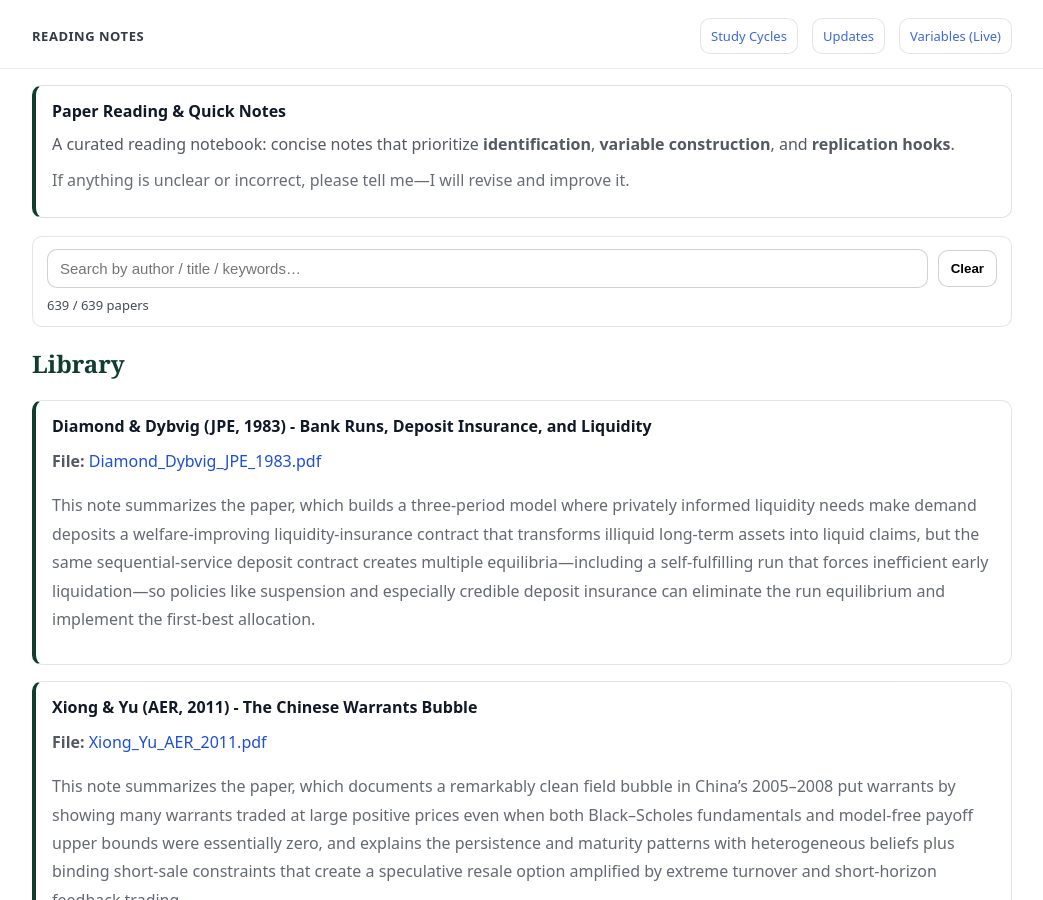
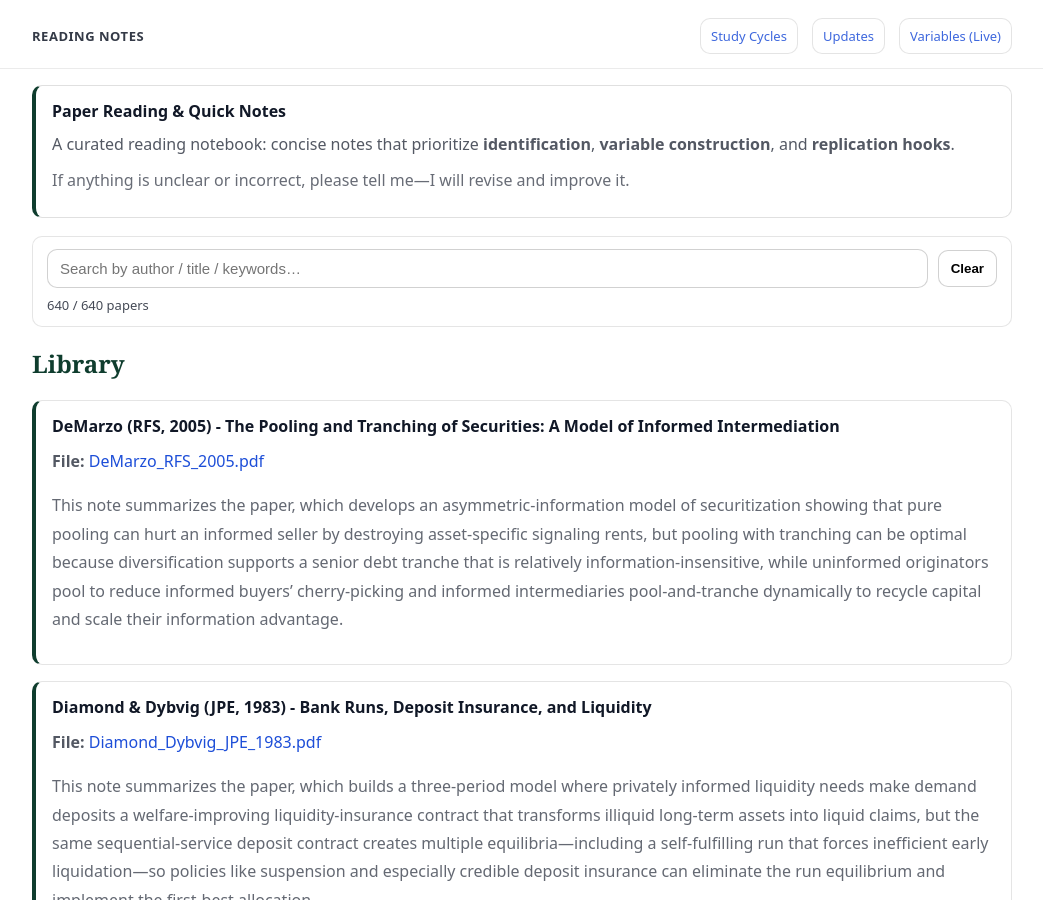
Before and after one commit to yaxinzn/study-archive, a Jekyll site: the page built from reading/index.md, in a window 1280 px wide and 900 px high. Shown: the whole window, without its empty margins (118-1161 px from the left). Built offline with Jekyll 4.4.1, drawn with Linux system fonts in a browser that asks for light colours.

Commit message:
Reading: add/update DeMarzo_RFS_2005.pdf

```diff
--- a/_data/reading.yml
+++ b/_data/reading.yml
@@ -1,3 +1,7 @@
+- title: "DeMarzo (RFS, 2005) - The Pooling and Tranching of Securities: A Model of Informed Intermediation"
+  file: "DeMarzo_RFS_2005.pdf"
+  desc: "This note summarizes the paper, which develops an asymmetric-information model of securitization showing that pure pooling can hurt an informed seller by destroying asset-specific signaling rents, but pooling with tranching can be optimal because diversification supports a senior debt tranche that is relatively information-insensitive, while uninformed originators pool to reduce informed buyers’ cherry-picking and informed intermediaries pool-and-tranche dynamically to recycle capital and scale their information advantage."
+
 - title: "Diamond & Dybvig (JPE, 1983) - Bank Runs, Deposit Insurance, and Liquidity"
   file: "Diamond_Dybvig_JPE_1983.pdf"
   desc: "This note summarizes the paper, which builds a three-period model where privately informed liquidity needs make demand deposits a welfare-improving liquidity-insurance contract that transforms illiquid long-term assets into liquid claims, but the same sequential-service deposit contract creates multiple equilibria—including a self-fulfilling run that forces inefficient early liquidation—so policies like suspension and especially credible deposit insurance can eliminate the run equilibrium and implement the first-best allocation."
```
Also changed, not shown: 1 other file.
